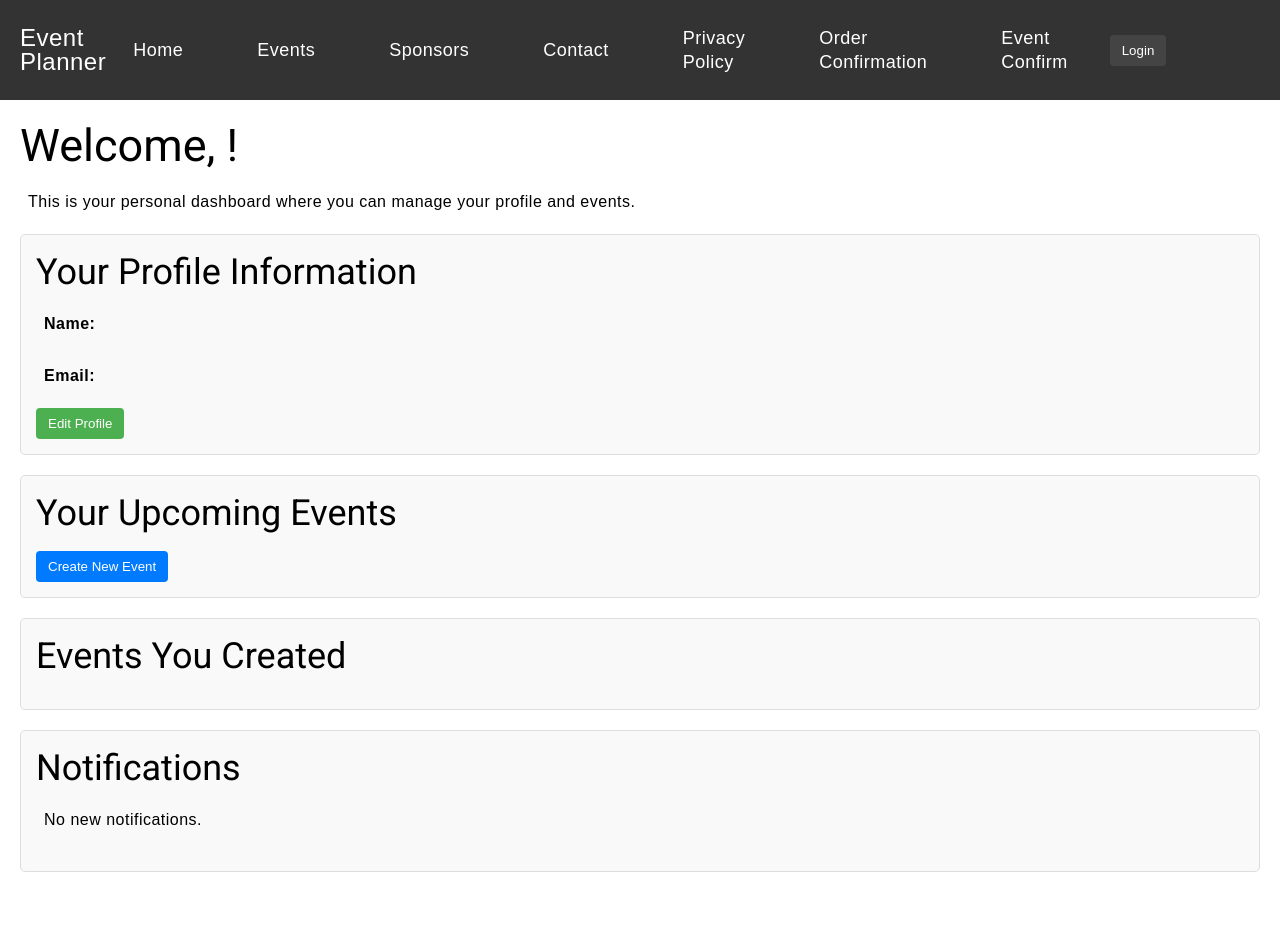
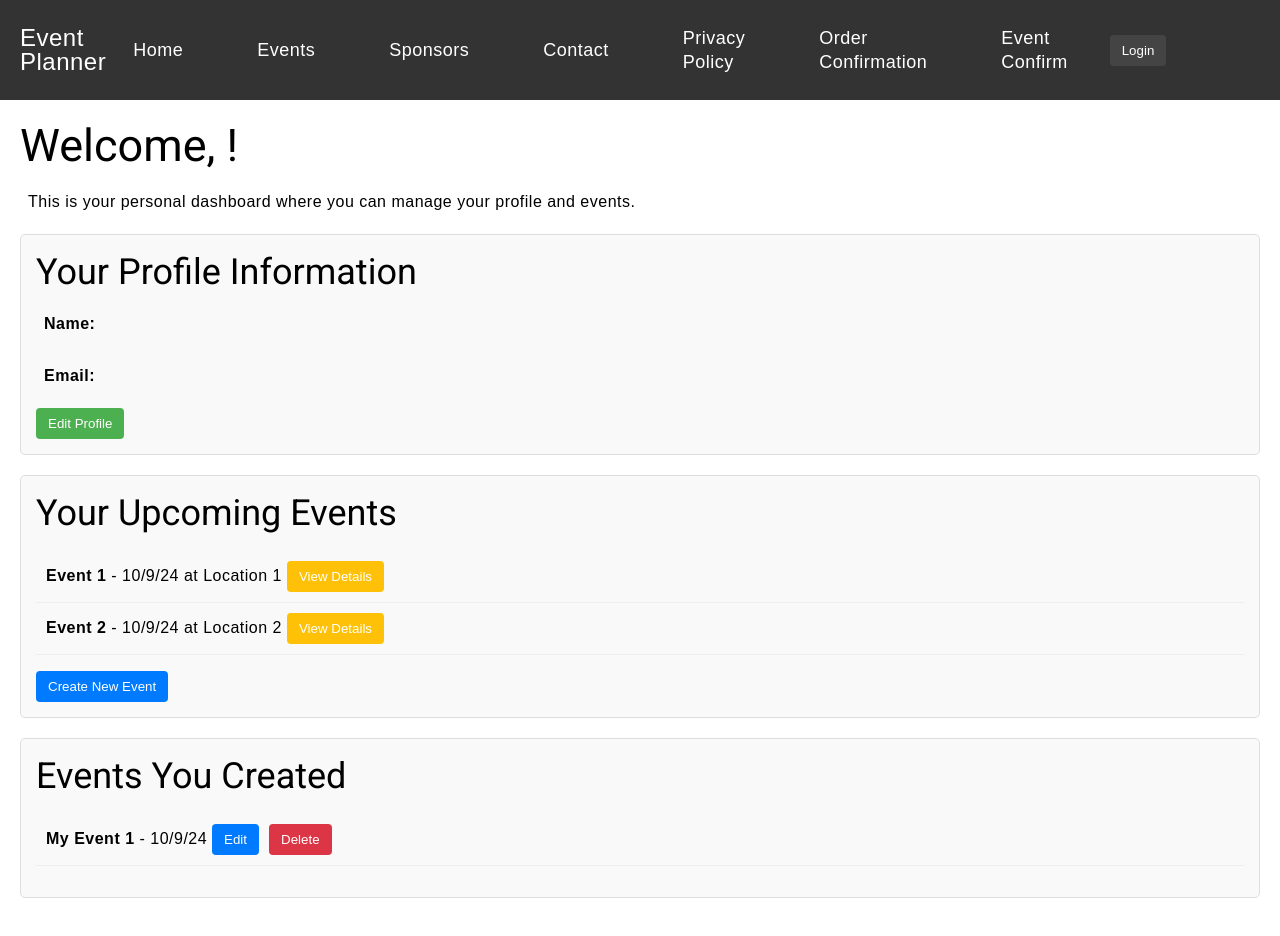
Before and after one commit to e-seet/INF2003, an Angular app in the folder frontend/: page /dashboard in a window 1280 px wide. Shown: the top 936 px of the page. Before the commit the page ends 912 px from the top, so only its background shows below. Built offline with nearby package versions, Linux system fonts and the light colour scheme.

Commit message:
Added  some user detail recognition in dashboard
Events not done yet

```diff
--- a/frontend/src/app/services/login.service.ts
+++ b/frontend/src/app/services/login.service.ts
@@ -88,15 +88,26 @@ getUserIdFromToken(): number | null {
   return null;
 }
 
-// Method to retrieve user data based on user ID
-getUserData(userId: number): Observable<any> {
-  const headers = new HttpHeaders().set('Content-Type', 'application/json');
-  return this.httpClient
-    .get<any>(`${this.url}user/${userId}`, { headers: headers })
-    .pipe(
-      tap((response) => console.log('User data retrieved:', response)),
-      catchError(this.handleError)
-    );
+// Method to decode JWT token and return its payload
+getDecodedToken(): any | null {
+  const token = this.getToken(); // Retrieve the token from localStorage
+  if (token) {
+    try {
+      const base64Url = token.split('.')[1];
+      const base64 = base64Url.replace(/-/g, '+').replace(/_/g, '/');
+      const jsonPayload = decodeURIComponent(
+        atob(base64)
+          .split('')
+          .map((c) => '%' + ('00' + c.charCodeAt(0).toString(16)).slice(-2))
+          .join('')
+      );
+      return JSON.parse(jsonPayload); // Parse the JSON payload from the token
+    } catch (error) {
+      console.error('Error decoding token:', error);
+      return null;
+    }
+  }
+  return null;
 }
 
   // Handle HTTP errors
--- a/frontend/src/app/user-dashboard/user-dashboard.component.html
+++ b/frontend/src/app/user-dashboard/user-dashboard.component.html
@@ -35,14 +35,4 @@
       </ul>
     </div>
 
-    <!-- Notifications Section -->
-    <div class="notifications">
-      <h3>Notifications</h3>
-      <p *ngIf="notifications.length === 0">No new notifications.</p>
-      <ul>
-        <li *ngFor="let notification of notifications">
-          {{ notification.message }}
-        </li>
-      </ul>
-    </div>
   </div>
--- a/frontend/src/app/user-dashboard/user-dashboard.component.ts
+++ b/frontend/src/app/user-dashboard/user-dashboard.component.ts
@@ -1,9 +1,7 @@
 import { Component, OnInit } from '@angular/core';
 import { LoginService } from '../services/login.service';
-import { EventsService } from '../services/events.service';
 import { CommonModule } from '@angular/common';
 import { RouterModule } from '@angular/router';
-import { DatePipe } from '@angular/common';
 
 @Component({
   standalone: true,
@@ -11,69 +9,43 @@ import { DatePipe } from '@angular/common';
   templateUrl: './user-dashboard.component.html',
   styleUrls: ['./user-dashboard.component.css'],
   imports: [CommonModule, RouterModule],
-  providers: [DatePipe],
 })
 export class UserDashboardComponent implements OnInit {
   userName: string = '';
   userEmail: string = '';
-  userId: number | null = null; // Make userId nullable
-  upcomingEvents: any[] = [];
-  myEvents: any[] = [];
-  notifications: any[] = [];
 
-  constructor(private loginService: LoginService, private eventService: EventsService) {}
+  // Add these missing properties
+  upcomingEvents: any[] = []; // Initialize as an empty array or use a specific type for events
+  myEvents: any[] = []; // Initialize as an empty array or use a specific type for events
+  notifications: any[] = []; // Initialize as an empty array or use a specific type for notifications
+
+  constructor(private loginService: LoginService) {}
 
   ngOnInit(): void {
-    // Retrieve user ID from the JWT token and load profile
-    this.userId = this.loginService.getUserIdFromToken();
-    if (this.userId) {
-      this.loadUserProfile(); // Load user data only if userId is valid
-      this.loadUserEvents();
-      this.loadUserNotifications();
+    // Extract user details from the JWT token
+    const decodedToken = this.loginService.getDecodedToken();
+    if (decodedToken) {
+      this.userName = decodedToken.name;
+      this.userEmail = decodedToken.email;
     } else {
-      console.error('User ID not found in token');
+      console.error('Failed to decode token or token is missing.');
     }
-  }
 
-  // Load user profile information from the backend
-  loadUserProfile() {
-    if (this.userId) {
-      this.loginService.getUserData(this.userId).subscribe({
-        next: (userData) => {
-          this.userName = userData.Name;
-          this.userEmail = userData.Email;
-        },
-        error: (error) => {
-          console.error('Error fetching user data:', error);
-        }
-      });
-    }
-  }
-
-  // Load events created by the user
-  loadUserEvents() {
-    this.myEvents = [
+    //TEMP DATA
+    this.upcomingEvents = [
       { id: 1, name: 'Event 1', date: new Date(), location: 'Location 1' },
       { id: 2, name: 'Event 2', date: new Date(), location: 'Location 2' }
     ];
+
+    this.myEvents = [
+      { id: 3, name: 'My Event 1', date: new Date(), location: 'My Location 1' }
+    ];
+
   }
 
-  // Load notifications
-  loadUserNotifications() {
-    this.notifications = [
-      { message: 'Your event "Event 1" is happening soon!' },
-      { message: 'New event "Event 3" created successfully.' }
-    ];
-  }
-
-  // Method to delete an event
+  // Define the deleteEvent method
   deleteEvent(eventId: number): void {
-    const eventIndex = this.myEvents.findIndex((event) => event.id === eventId);
-    if (eventIndex > -1) {
-      this.myEvents.splice(eventIndex, 1);
-      console.log(`Event with ID ${eventId} deleted successfully.`);
-    } else {
-      console.warn(`Event with ID ${eventId} not found.`);
-    }
+    console.log('Event deleted:', eventId);
+    this.myEvents = this.myEvents.filter(event => event.id !== eventId);
   }
 }
```
